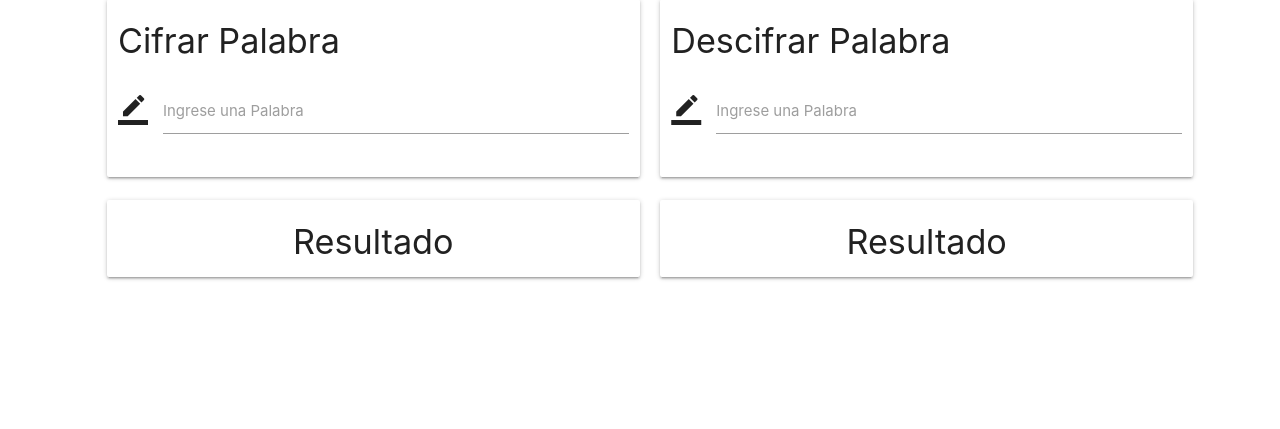
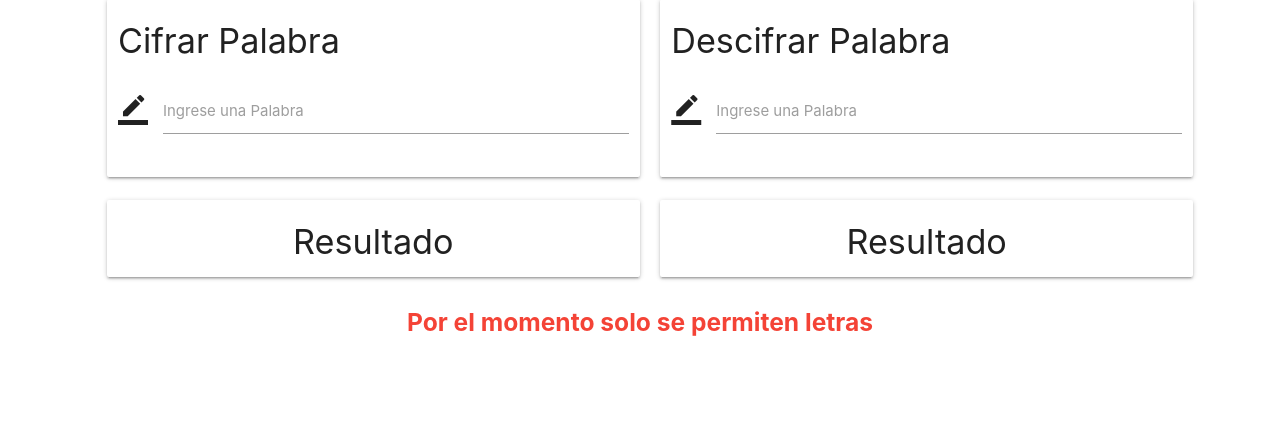
Before and after one commit to anonimyusdj/encriptador, a PHP site: page / in a window 1280 px wide. Shown: the part 113-542 px from the top of the page. Run offline with PHP 8.4, Linux system fonts and the light colour scheme.

Commit message:
mejora estetica

```diff
--- a/index.php
+++ b/index.php
@@ -50,6 +50,7 @@
             <h4>Resultado</h4>
             <h5>{{resultado2}}</h5>
           </div>
+          <div class="col s12 m12 center red-text"><h5><b>Por el momento solo se permiten letras</b></h5></div>
     </div>
     <script src="js/angular.min.js" charset="utf-8"></script>
     <script src="js/materialize.min.js" charset="utf-8"></script>
```
